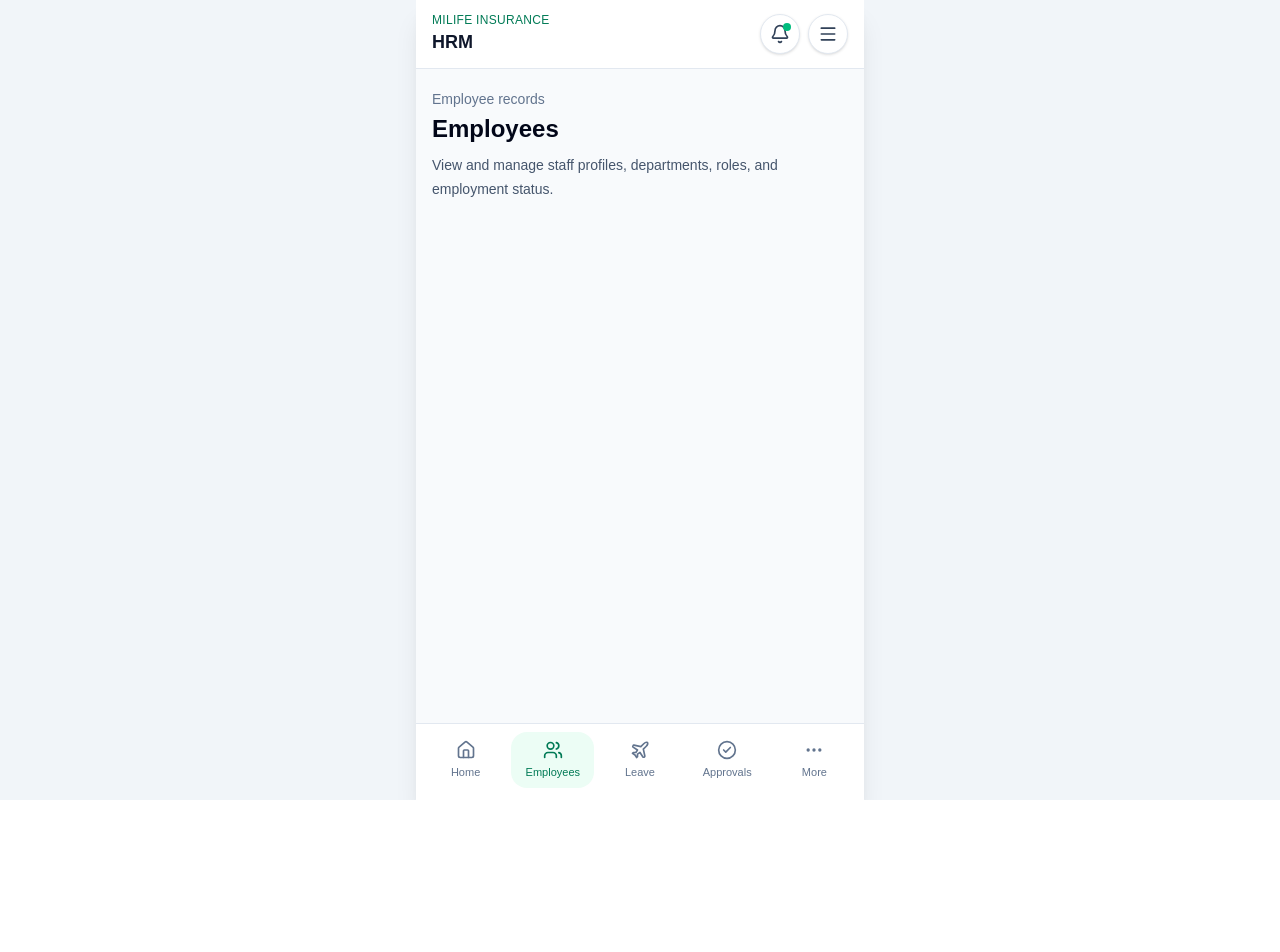
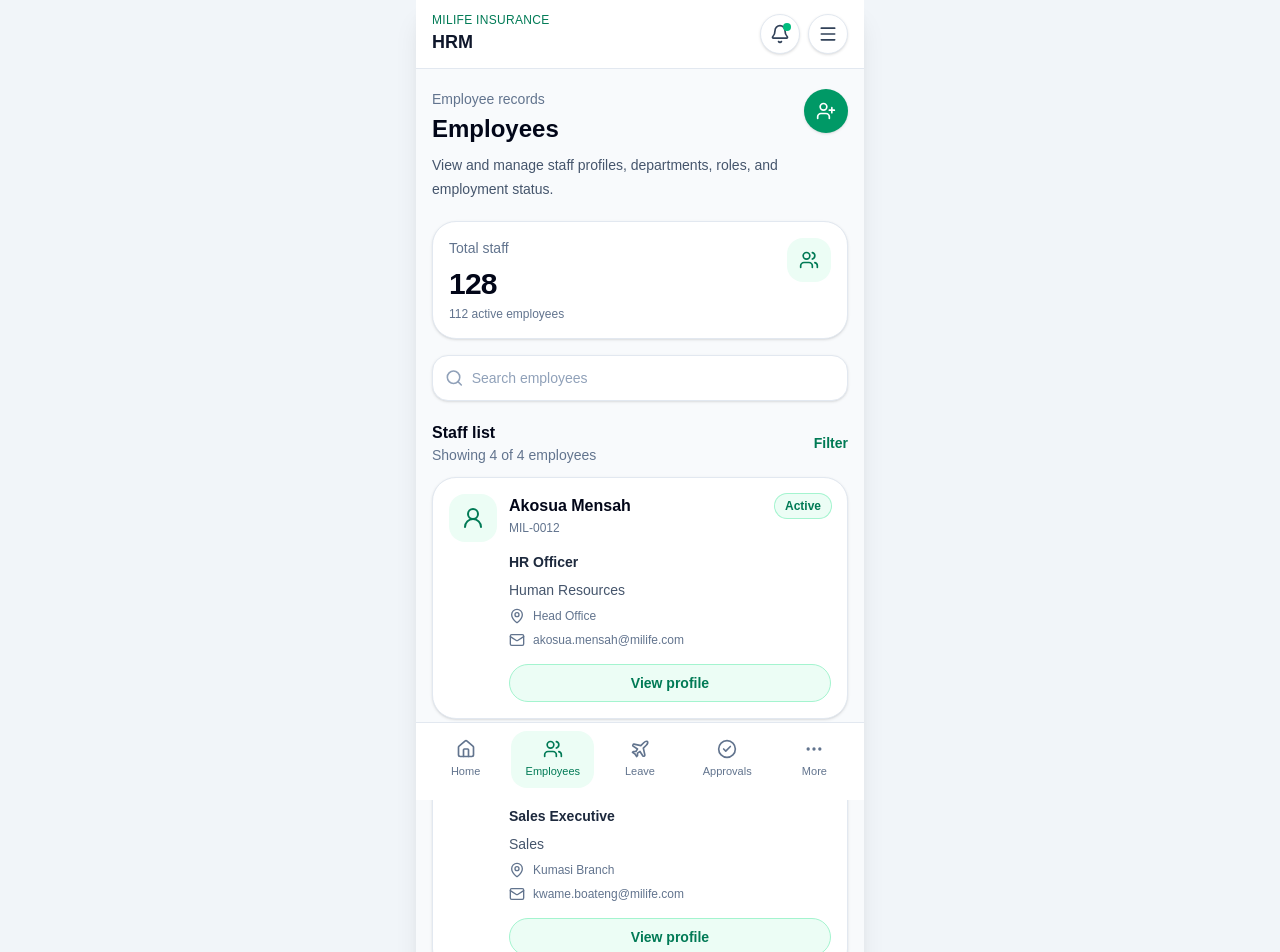
Before and after one commit to ndrew98/HRM, a Next.js app in the folder milife-hrm/: page /employees in a window 1280 px wide. Shown: the top 952 px of the page. Before the commit the page ends 800 px from the top, so only its background shows below. Built offline with nearby package versions, Linux system fonts and the light colour scheme.

Commit message:
Add working search to Employees page

```diff
--- /dev/null
+++ b/milife-hrm/src/app/components/shared/StatusBadge.tsx
@@ -0,0 +1,24 @@
+type StatusBadgeProps = {
+  status: string;
+};
+
+export function StatusBadge({ status }: StatusBadgeProps) {
+  const normalizedStatus = status.toLowerCase();
+
+  const statusClasses =
+    normalizedStatus === "active"
+      ? "bg-emerald-50 text-emerald-700 ring-emerald-200"
+      : normalizedStatus === "probation"
+        ? "bg-amber-50 text-amber-700 ring-amber-200"
+        : normalizedStatus === "suspended"
+          ? "bg-red-50 text-red-700 ring-red-200"
+          : "bg-slate-100 text-slate-700 ring-slate-200";
+
+  return (
+    <span
+      className={`inline-flex items-center rounded-full px-2.5 py-1 text-xs font-semibold ring-1 ${statusClasses}`}
+    >
+      {status}
+    </span>
+  );
+}
--- a/milife-hrm/src/app/employees/page.tsx
+++ b/milife-hrm/src/app/employees/page.tsx
@@ -1,17 +1,160 @@
+"use client";
+
+import { useState } from "react";
+import { Search, UserPlus, Users } from "lucide-react";
+
 import { MobileAppShell } from "@/app/components/layout/MobileAppShell";
+import { MetricCard } from "@/app/components/shared/MetricCard";
+import { EmployeeCard } from "@/app/features/employees/components/EmployeeCard";
+
+const employees = [
+  {
+    id: "1",
+    staffId: "MIL-0012",
+    name: "Akosua Mensah",
+    email: "akosua.mensah@milife.com",
+    department: "Human Resources",
+    branch: "Head Office",
+    jobTitle: "HR Officer",
+    status: "Active",
+  },
+  {
+    id: "2",
+    staffId: "MIL-0048",
+    name: "Kwame Boateng",
+    email: "kwame.boateng@milife.com",
+    department: "Sales",
+    branch: "Kumasi Branch",
+    jobTitle: "Sales Executive",
+    status: "Probation",
+  },
+  {
+    id: "3",
+    staffId: "MIL-0075",
+    name: "Ama Owusu",
+    email: "ama.owusu@milife.com",
+    department: "Finance",
+    branch: "Head Office",
+    jobTitle: "Accounts Officer",
+    status: "Active",
+  },
+  {
+    id: "4",
+    staffId: "MIL-0104",
+    name: "Kojo Appiah",
+    email: "kojo.appiah@milife.com",
+    department: "Operations",
+    branch: "Takoradi Branch",
+    jobTitle: "Operations Supervisor",
+    status: "Suspended",
+  },
+];
 
 export default function EmployeesPage() {
+  const [searchQuery, setSearchQuery] = useState("");
+
+  const filteredEmployees = employees.filter((employee) => {
+    const searchText = searchQuery.toLowerCase();
+
+    return (
+      employee.name.toLowerCase().includes(searchText) ||
+      employee.staffId.toLowerCase().includes(searchText) ||
+      employee.email.toLowerCase().includes(searchText) ||
+      employee.department.toLowerCase().includes(searchText) ||
+      employee.branch.toLowerCase().includes(searchText) ||
+      employee.jobTitle.toLowerCase().includes(searchText) ||
+      employee.status.toLowerCase().includes(searchText)
+    );
+  });
+
   return (
     <MobileAppShell>
       <section className="px-4 py-5">
-        <p className="text-sm font-medium text-slate-500">Employee records</p>
+        <div className="flex items-start justify-between gap-4">
+          <div>
+            <p className="text-sm font-medium text-slate-500">
+              Employee records
+            </p>
 
-        <h2 className="mt-1 text-2xl font-bold text-slate-950">Employees</h2>
+            <h2 className="mt-1 text-2xl font-bold text-slate-950">
+              Employees
+            </h2>
 
-        <p className="mt-2 text-sm leading-6 text-slate-600">
-          View and manage staff profiles, departments, roles, and employment
-          status.
-        </p>
+            <p className="mt-2 text-sm leading-6 text-slate-600">
+              View and manage staff profiles, departments, roles, and employment
+              status.
+            </p>
+          </div>
+
+          <button
+            type="button"
+            className="flex h-11 w-11 shrink-0 items-center justify-center rounded-full bg-emerald-600 text-white shadow-sm"
+            aria-label="Add employee"
+          >
+            <UserPlus className="h-5 w-5" />
+          </button>
+        </div>
+      </section>
+
+      <section className="px-4">
+        <MetricCard
+          title="Total staff"
+          value="128"
+          helper="112 active employees"
+          icon={Users}
+        />
+      </section>
+
+      <section className="mt-4 px-4">
+        <div className="flex items-center gap-2 rounded-2xl border border-slate-200 bg-white px-3 py-3 shadow-sm">
+          <Search className="h-5 w-5 text-slate-400" />
+
+          <input
+            type="search"
+            placeholder="Search employees"
+            value={searchQuery}
+            onChange={(event) => setSearchQuery(event.target.value)}
+            className="w-full bg-transparent text-sm text-slate-900 outline-none placeholder:text-slate-400"
+          />
+        </div>
+      </section>
+
+      <section className="mt-5 px-4 pb-6">
+        <div className="mb-3 flex items-center justify-between">
+          <div>
+            <h3 className="text-base font-bold text-slate-950">Staff list</h3>
+
+            <p className="text-sm text-slate-500">
+              Showing {filteredEmployees.length} of {employees.length} employees
+            </p>
+          </div>
+
+          <button
+            type="button"
+            className="text-sm font-semibold text-emerald-700"
+          >
+            Filter
+          </button>
+        </div>
+
+        {filteredEmployees.length > 0 ? (
+          <div className="space-y-3">
+            {filteredEmployees.map((employee) => (
+              <EmployeeCard key={employee.id} employee={employee} />
+            ))}
+          </div>
+        ) : (
+          <div className="rounded-3xl border border-dashed border-slate-300 bg-white p-6 text-center">
+            <p className="text-sm font-semibold text-slate-900">
+              No employees found
+            </p>
+
+            <p className="mt-2 text-sm leading-6 text-slate-500">
+              Try searching by name, staff ID, department, branch, role, or
+              status.
+            </p>
+          </div>
+        )}
       </section>
     </MobileAppShell>
   );
--- /dev/null
+++ b/milife-hrm/src/app/features/employees/components/EmployeeCard.tsx
@@ -0,0 +1,69 @@
+import { Mail, MapPin, UserRound } from "lucide-react";
+
+import { StatusBadge } from "@/app/components/shared/StatusBadge";
+
+type EmployeeCardProps = {
+  employee: {
+    id: string;
+    staffId: string;
+    name: string;
+    email: string;
+    department: string;
+    branch: string;
+    jobTitle: string;
+    status: string;
+  };
+};
+
+export function EmployeeCard({ employee }: EmployeeCardProps) {
+  return (
+    <article className="rounded-3xl border border-slate-200 bg-white p-4 shadow-sm">
+      <div className="flex items-start gap-3">
+        <div className="flex h-12 w-12 shrink-0 items-center justify-center rounded-2xl bg-emerald-50 text-emerald-700">
+          <UserRound className="h-6 w-6" />
+        </div>
+
+        <div className="min-w-0 flex-1">
+          <div className="flex items-start justify-between gap-3">
+            <div>
+              <h3 className="truncate text-base font-bold text-slate-950">
+                {employee.name}
+              </h3>
+
+              <p className="mt-0.5 text-xs font-medium text-slate-500">
+                {employee.staffId}
+              </p>
+            </div>
+
+            <StatusBadge status={employee.status} />
+          </div>
+
+          <div className="mt-4 space-y-2">
+            <p className="text-sm font-semibold text-slate-800">
+              {employee.jobTitle}
+            </p>
+
+            <p className="text-sm text-slate-600">{employee.department}</p>
+
+            <div className="flex items-center gap-2 text-xs text-slate-500">
+              <MapPin className="h-4 w-4" />
+              <span>{employee.branch}</span>
+            </div>
+
+            <div className="flex items-center gap-2 text-xs text-slate-500">
+              <Mail className="h-4 w-4" />
+              <span className="truncate">{employee.email}</span>
+            </div>
+          </div>
+
+          <button
+            type="button"
+            className="mt-4 w-full rounded-full border border-emerald-200 bg-emerald-50 px-4 py-2 text-sm font-semibold text-emerald-700"
+          >
+            View profile
+          </button>
+        </div>
+      </div>
+    </article>
+  );
+}
```
